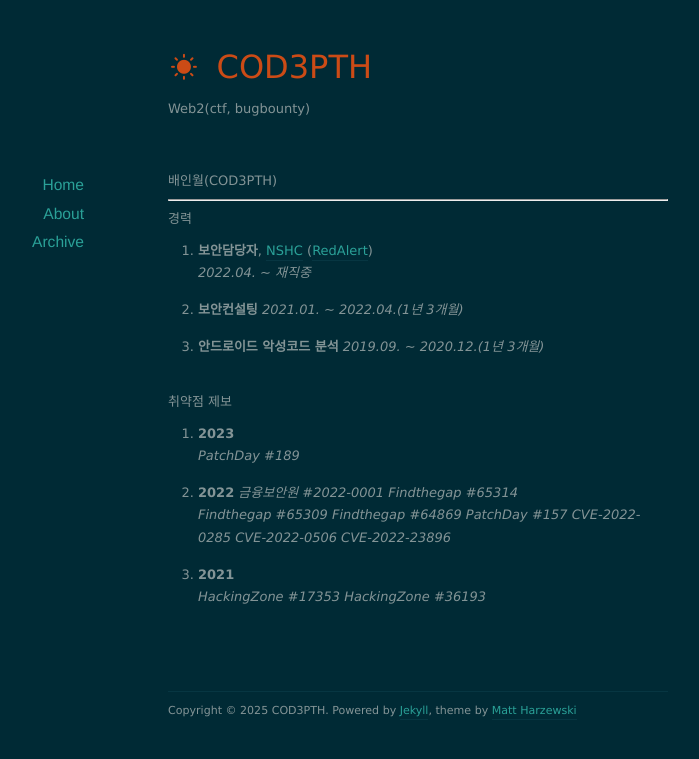
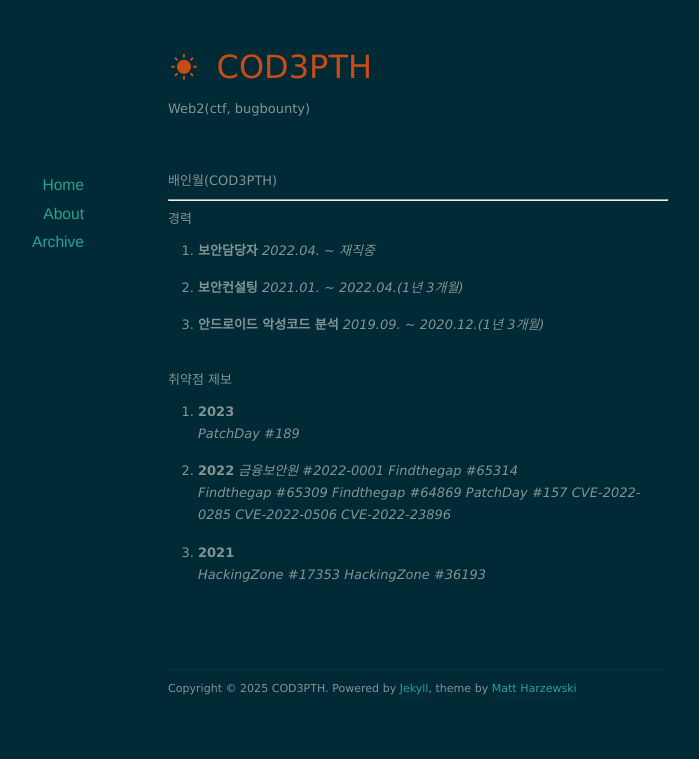
Before and after one commit to cod3pth/cod3pth.github.io, a Jekyll site: the page built from about/index.markdown, in a window 1280 px wide. Shown: the top 759 px of the page, without its empty margins (222-921 px from the left). Built offline with Jekyll 4.4.1, drawn with Linux system fonts in a browser that asks for light colours; nearby versions of some CDN libraries.

Commit message:
Update index.markdown

```diff
--- a/about/index.markdown
+++ b/about/index.markdown
@@ -9,7 +9,7 @@ title: About
 
 #### 경력
 
-- **보안담당자**, [NSHC](https://www.nshc.net) ([RedAlert](https://redalert.nshc.net))
+- **보안담당자**
   *2022.04. ~ 재직중*
 
 - **보안컨설팅**
```
